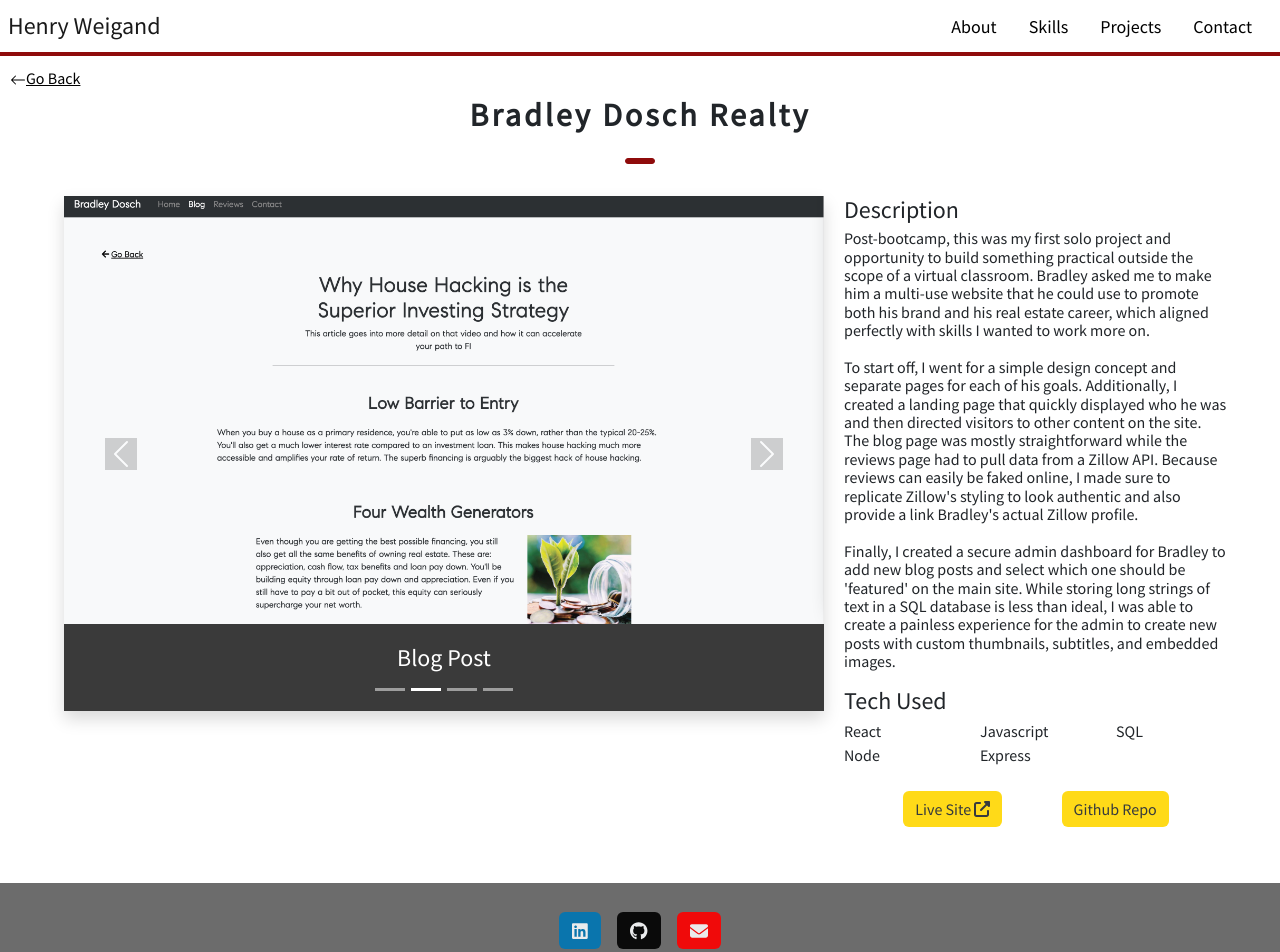
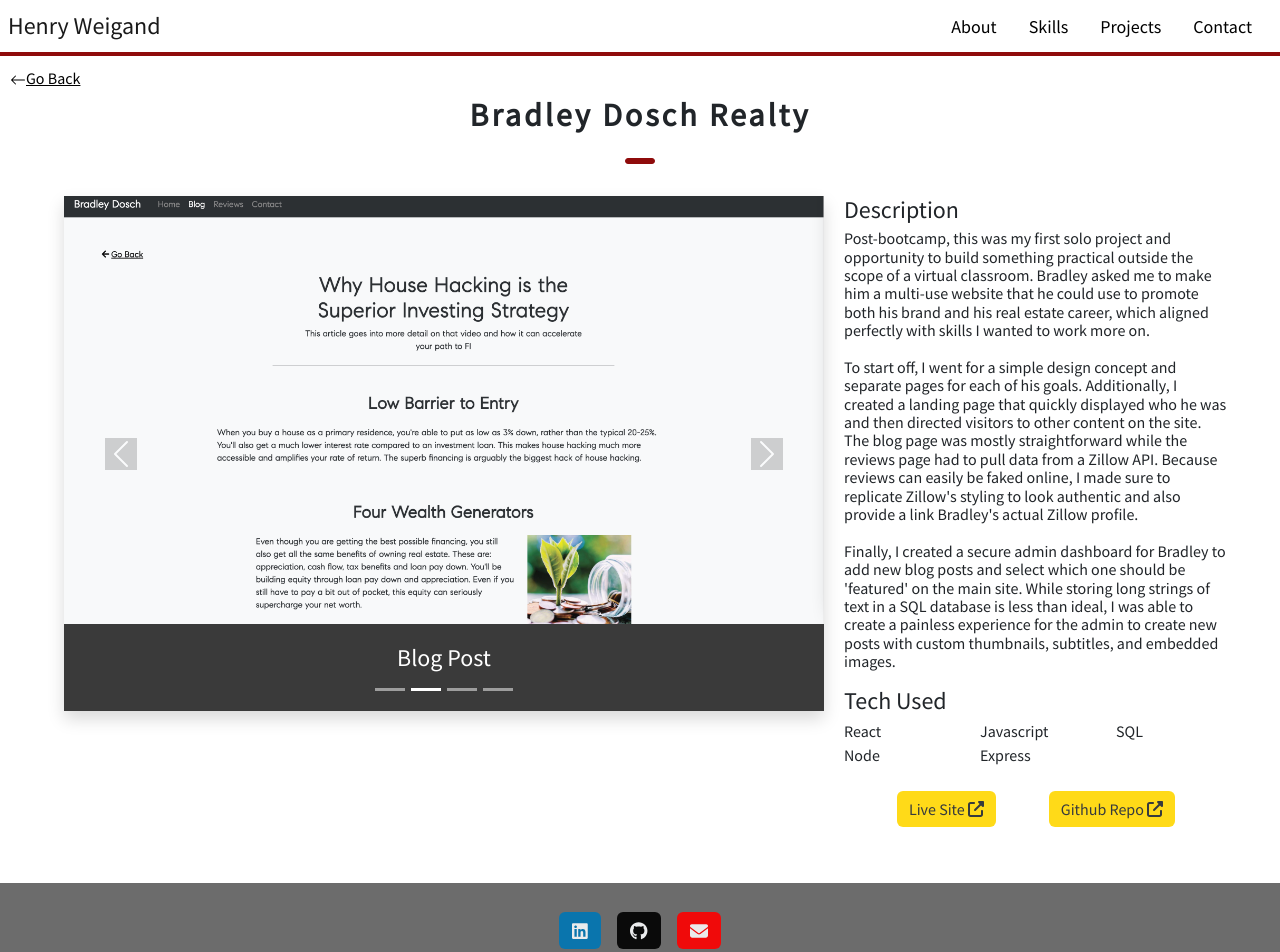
Before and after one commit to hcweigand10/portfolio-1, a React (Create React App) app: page /projects/bradley-dosch-realty in a window 1280 px wide. Shown: the top 952 px of the page. Built offline with nearby package versions, Linux system fonts and the light colour scheme.

Commit message:
update peter pics

```diff
--- a/src/components/ProjectInfo.js
+++ b/src/components/ProjectInfo.js
@@ -51,7 +51,7 @@ const ProjectInfo = ({ description, awards, tech, liveUrl, github }) => {
                     Live Site <FontAwesomeIcon icon={faUpRightFromSquare} />
                 </a>
                 <a className="btn custom-btn" href={github} target="_blank" rel="noreferrer">
-                    Github Repo
+                    Github Repo <FontAwesomeIcon icon={faUpRightFromSquare} />
                 </a>
             </div>
         </div>
```
